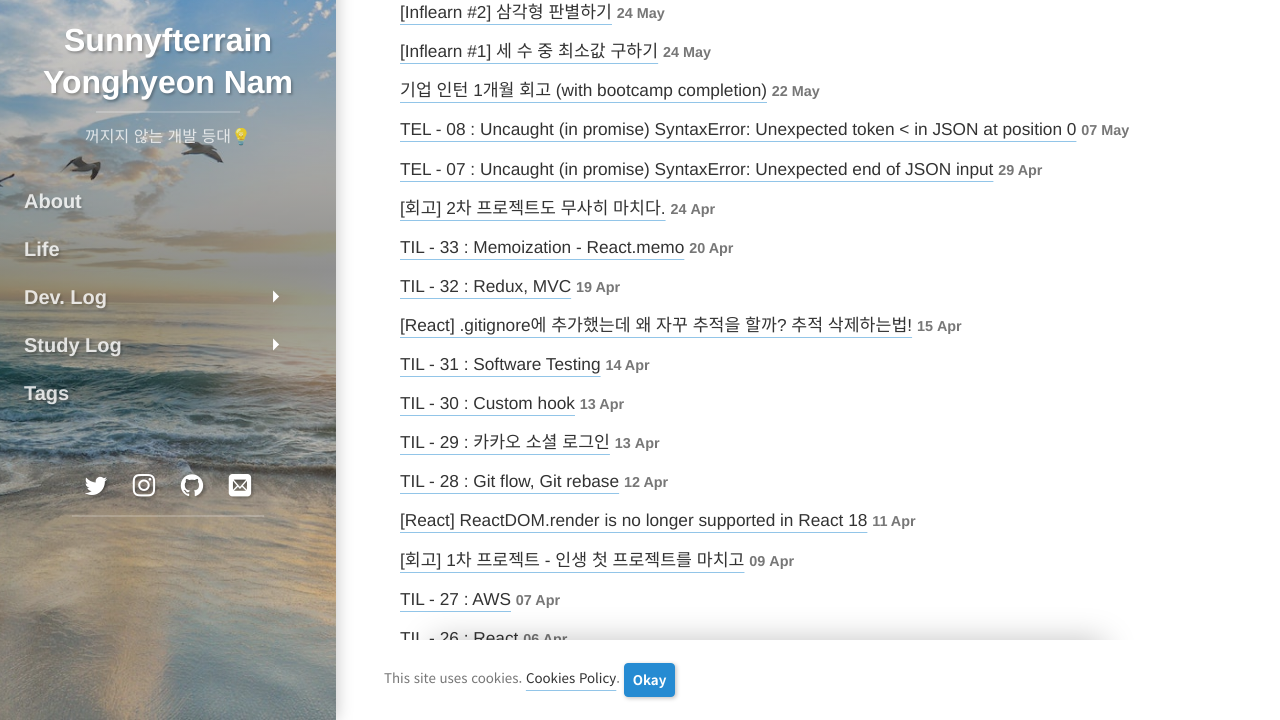
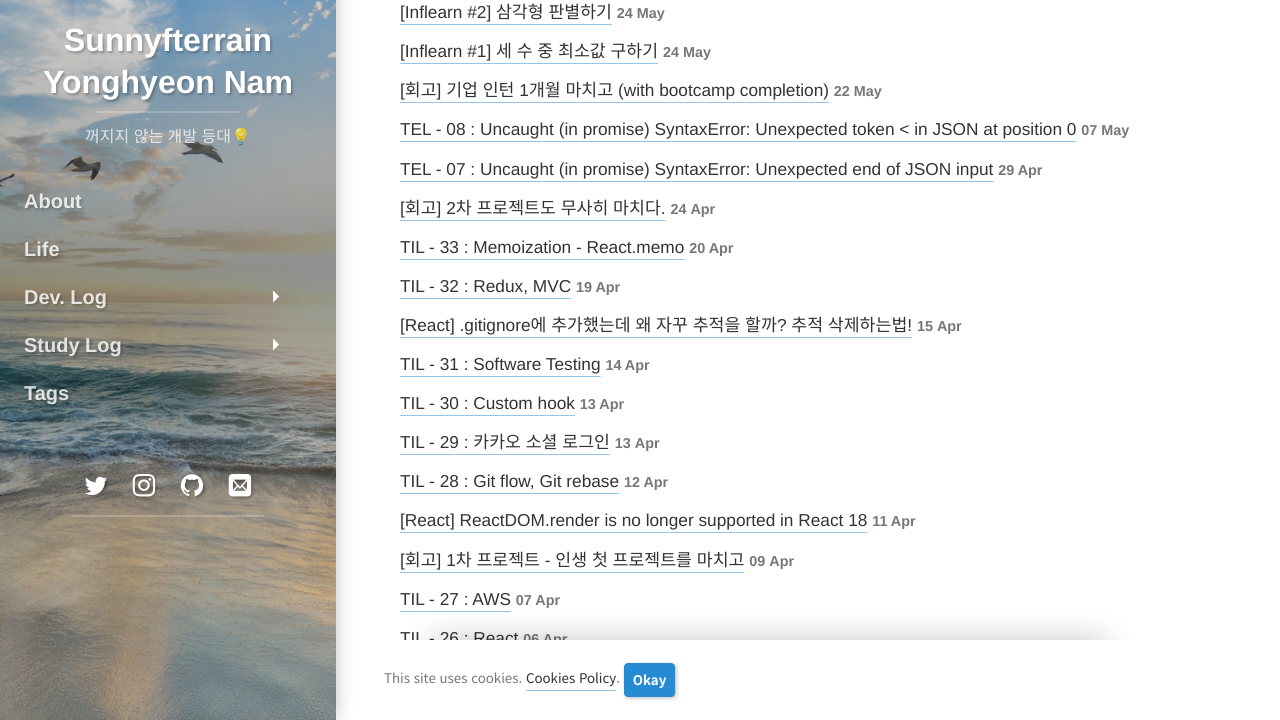
Before and after one commit to sunnyfterrain/sunnyfterrain.github.io, a Jekyll site: the page built from posts.md, in a window 1280 px wide and 900 px high, scrolled down 803 px, cut to the strip 180-900 px from the top of the window. Built offline with Jekyll 4.4.1, drawn with Linux system fonts in a browser that asks for light colours; cached includes are drawn as plain includes; nearby versions of some CDN libraries; some web fonts are replaced; library files that are not in the unit come from our copies.

Commit message:
Modify: 제목변경

```diff
--- a/_posts/life/2022-05-22-life-collabo.md
+++ b/_posts/life/2022-05-22-life-collabo.md
@@ -1,7 +1,7 @@
 ---
 layout: post
-title: '기업 인턴 1개월 회고 (with bootcamp completion)'
-subtitle: '기업 인턴 1개월 회고 (with bootcamp completion)'
+title: '[회고] 기업 인턴 1개월 마치고 (with bootcamp completion)'
+subtitle: '[회고] 기업 인턴 1개월 마치고 (with bootcamp completion)'
 category: life
 tags: life
 ---
```
